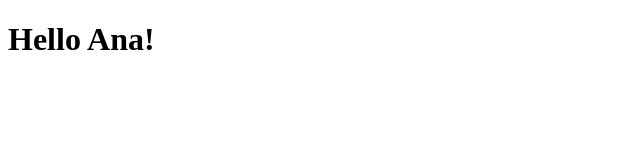
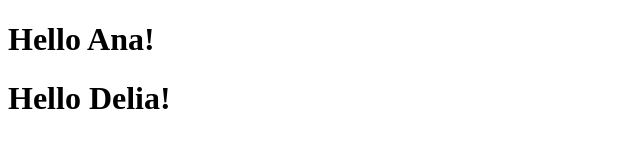
Before and after one commit to DeliaMunMol/Hello-Ana, a plain HTML site: page index.html in a window 1280 px wide. Shown: the whole page, without its empty margins (0-640 px from the left). Drawn offline with Linux system fonts and the light colour scheme.

Commit message:
actualicacion

```diff
--- a/index.html
+++ b/index.html
@@ -8,5 +8,6 @@
 </head>
 <body>
     <h1>Hello Ana!</h1>
+    <h1>Hello Delia!</h1>
 </body>
 </html>
```
